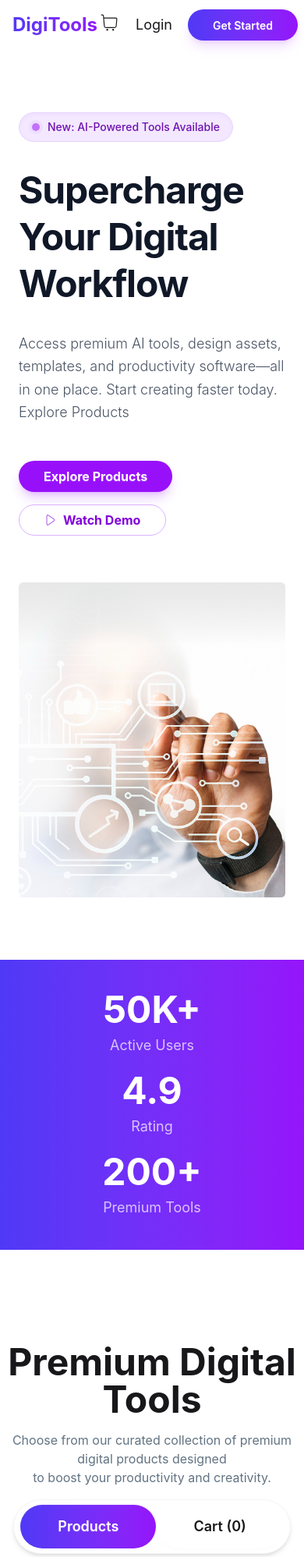
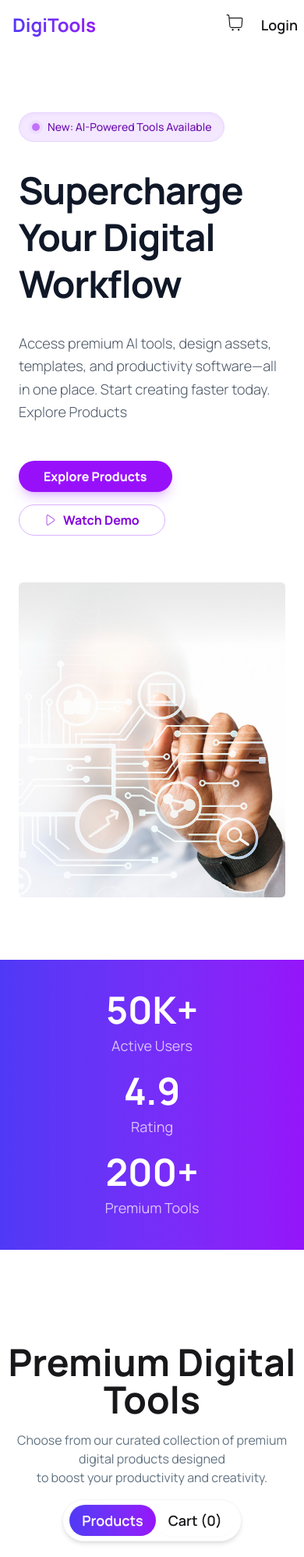
Before and after one commit to Sajibpurno/Assignment-6-DigiTools-, a React (Vite) app: page / in a window 390 px wide. Shown: the top 1997 px of the page at 78% size. Built offline with nearby package versions, Linux system fonts and the light colour scheme.

Commit message:
complete the assignment-6

```diff
--- a/src/Components/Banner.jsx
+++ b/src/Components/Banner.jsx
@@ -44,7 +44,7 @@ const Banner = () => {
                     </div>
                 </div>
 
-                {/* --- Right Image Placeholder --- */}
+
                 <div className="">
                     <img src={HeroImg} alt="" />
                 </div>
--- a/src/Components/Card/ProductCard.jsx
+++ b/src/Components/Card/ProductCard.jsx
@@ -22,12 +22,12 @@ const ProductCard = ({DigitalData, cart, setCart,setProduct, product}) => {
            {/* daynamic kore cls ke than condition diye bg cng kora hoise */}
                 <button onClick={() => setProduct('product')}
 
-                className={`btn font-semibold text-lg bg-white border-none ${product === 'product' ? "bg-linear-to-r from-[#4F39F6] to-[#9514FA]  text-white" : ""} rounded-full px-12 py-7`}>Products</button>
+                className={`btn font-semibold text-lg bg-white border-none ${product === 'product' ? "bg-linear-to-r from-[#4F39F6] to-[#9514FA]  text-white" : ""} rounded-full md:px-12 md:py-7`}>Products</button>
 
                 <button onClick={() => setProduct('cart')}
 
                 className={`btn font-semibold text-lg bg-white border-none ${product === 'cart' ? "bg-linear-to-r from-[#4F39F6] to-[#9514FA] text-white" : ""}
-                    rounded-full px-12 py-7`}
+                    rounded-full  md:px-12 md:py-7`}
                 >Cart ({cart.length})
                 </button>
                 </div>
--- a/src/Components/Footer.jsx
+++ b/src/Components/Footer.jsx
@@ -7,12 +7,12 @@ const Footer = () => {
     return (
         <footer className="bg-[#101727] pt-30 pb-20">
 
-      <div className="max-w-7xl mx-auto px-6">
-        <div className="grid grid-cols-1 md:grid-cols-5 gap-11">
+      <div className="max-w-7xl mx-auto px-6 ">
+        <div className="grid grid-cols-1 md:grid-cols-5 gap-11 text-center md:text-left">
           {/* Logo & Description */}
           <div className="">
-            <div className="flex items-center gap-3 mb-6">
-              <h2 className="text-4xl font-bold tracking-tighter text-white">
+            <div className="">
+              <h2 className="md:text-4xl text-2xl font-bold text-white mb-5 ">
                 DigiTools
               </h2>
             </div>
@@ -103,7 +103,7 @@ const Footer = () => {
 
           <div className="">
             <p className='text-white text-xl font-semibold'>Social Links</p>
-            <span className='flex gap-3 mt-4'>
+            <span className='flex gap-3 mt-4 '>
                 <img src={Ins} alt="" />
                 <img src={Fb} alt="" />
                 <img src={Twi} alt="" />
--- a/src/Components/Navbar.jsx
+++ b/src/Components/Navbar.jsx
@@ -1,7 +1,7 @@
 import React from 'react';
 import { CiShoppingCart } from "react-icons/ci";
 
-const Navbar = ({cart, setProduct, product}) => {
+const Navbar = ({cart, setProduct}) => {
   return (
     <div className="navbar container  mx-auto sticky top-0 z-50 bg-white/80 ">
       <div className="navbar-start">
@@ -42,8 +42,8 @@ const Navbar = ({cart, setProduct, product}) => {
                             }
         <button onClick={() => setProduct('cart')}><CiShoppingCart size={28} /></button>
         </div>
-        <h3 className="flex items-center gap-2 text-lg">Login</h3>
-        <a className="btn border-none text-white rounded-full px-8 py-3 bg-linear-to-r from-[#4F39F6] to-[#9514FA] hover:opacity-90 transition-all font-semibold shadow-lg shadow-purple-500/20">
+        <h3 className="flex items-center gap-2 text-lg font-semibold">Login</h3>
+        <a className="btn hidden md:inline-flex border-none text-white rounded-full px-8 py-3 bg-linear-to-r from-[#4F39F6] to-[#9514FA] hover:opacity-90 transition-all font-semibold shadow-lg shadow-purple-500/20">
   Get Started
 </a>
       </div>
--- a/src/index.css
+++ b/src/index.css
@@ -1,2 +1,7 @@
+@import url('https://fonts.googleapis.com/css2?family=Manrope:wght@200..800&display=swap');
 @import "tailwindcss";
 @plugin "daisyui";
+
+*{
+    font-family: "Manrope", sans-serif;
+}
```
